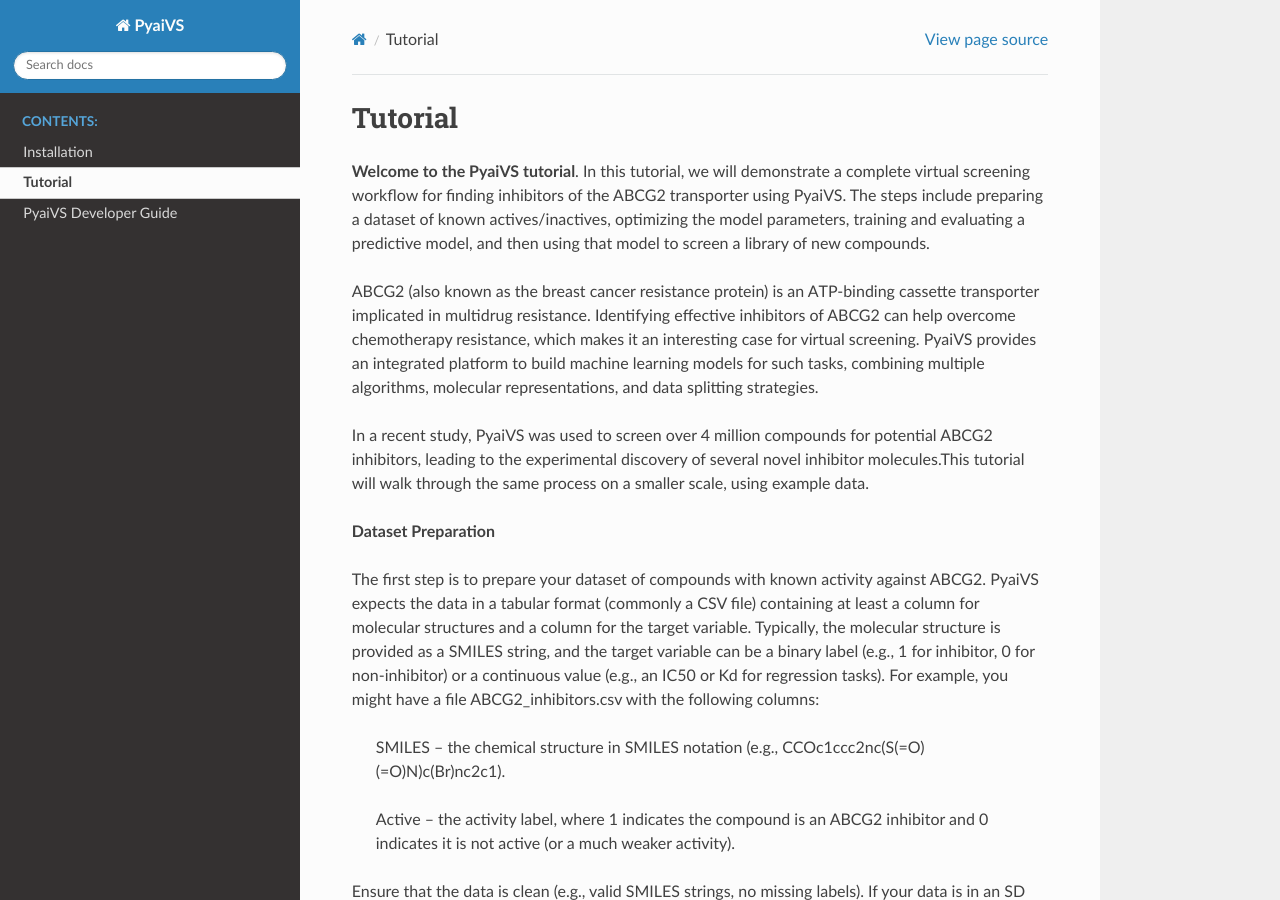
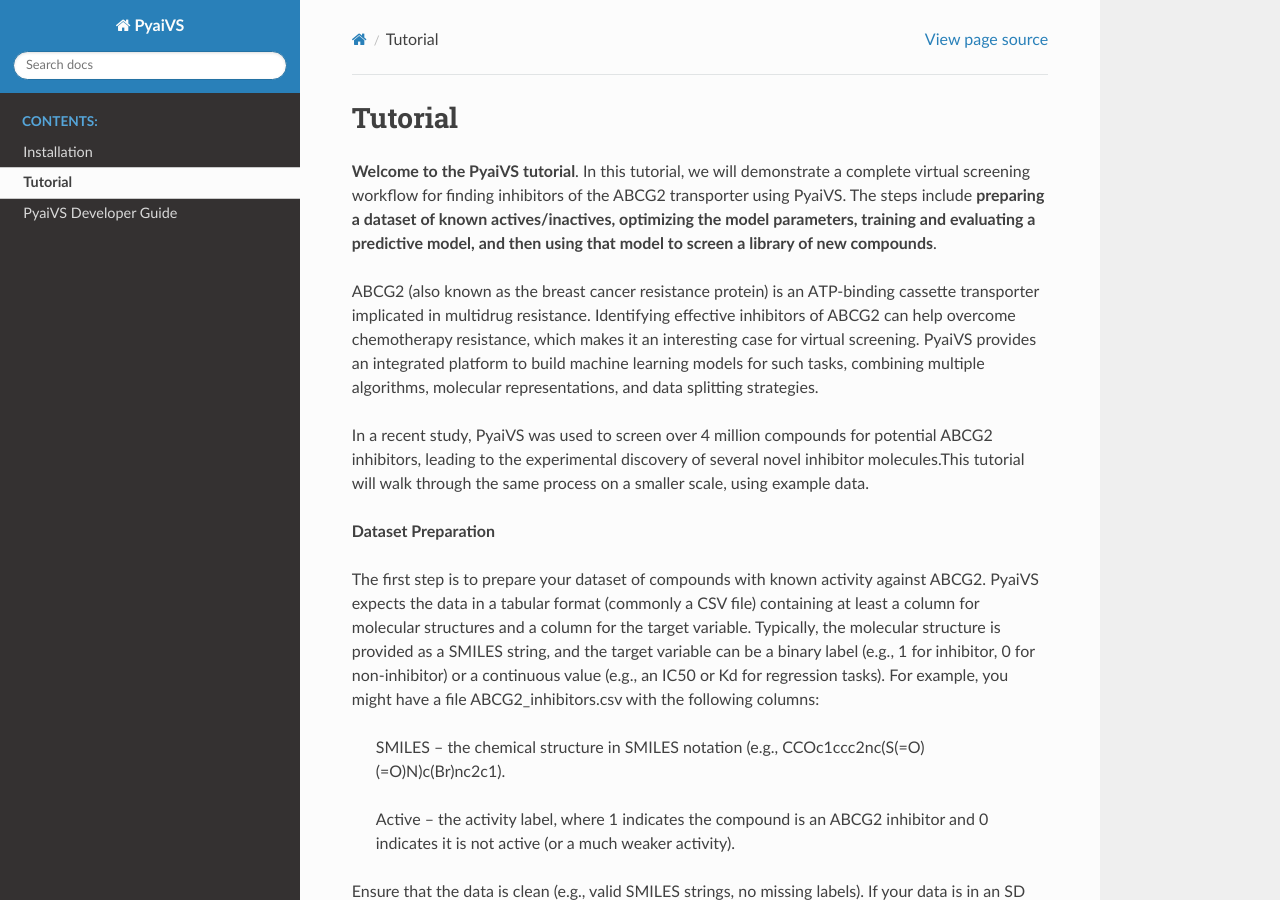
Before and after one commit to danqingmk/OpenVS_PyaiVS, a Sphinx documentation site: the page built from docs/tutorial.rst, in a window 1280 px wide and 900 px high. Built offline with Sphinx 7.4.7 and the Read the Docs theme 3.1.0, drawn with Linux system fonts in a browser that asks for light colours.

```diff
--- a/docs/tutorial.rst
+++ b/docs/tutorial.rst
@@ -1,7 +1,7 @@
 Tutorial
 ========
 
-**Welcome to the PyaiVS tutorial**. In this tutorial, we will demonstrate a complete virtual screening workflow for finding inhibitors of the ABCG2 transporter using PyaiVS. The steps include preparing a dataset of known actives/inactives, optimizing the model parameters, training and evaluating a predictive model, and then using that model to screen a library of new compounds.
+**Welcome to the PyaiVS tutorial**. In this tutorial, we will demonstrate a complete virtual screening workflow for finding inhibitors of the ABCG2 transporter using PyaiVS. The steps include **preparing a dataset of known actives/inactives, optimizing the model parameters, training and evaluating a predictive model, and then using that model to screen a library of new compounds**.
 
 ABCG2 (also known as the breast cancer resistance protein) is an ATP-binding cassette transporter implicated in multidrug resistance. Identifying effective inhibitors of ABCG2 can help overcome chemotherapy resistance, which makes it an interesting case for virtual screening. PyaiVS provides an integrated platform to build machine learning models for such tasks, combining multiple algorithms, molecular representations, and data splitting strategies.
 
```
